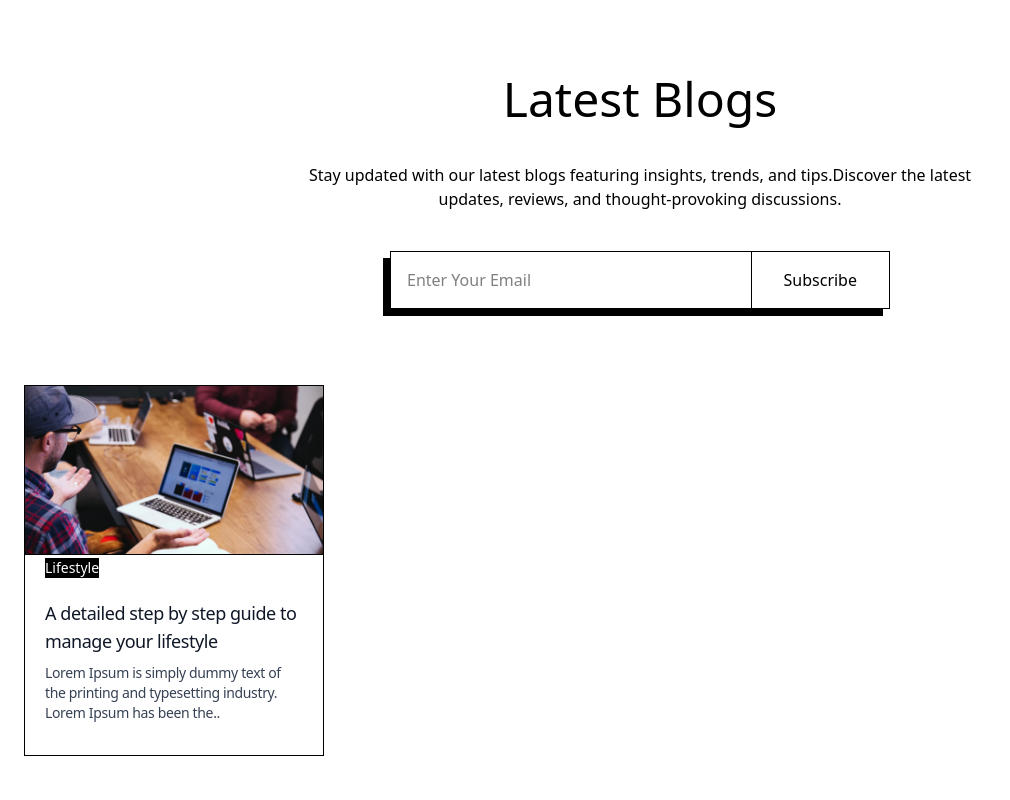
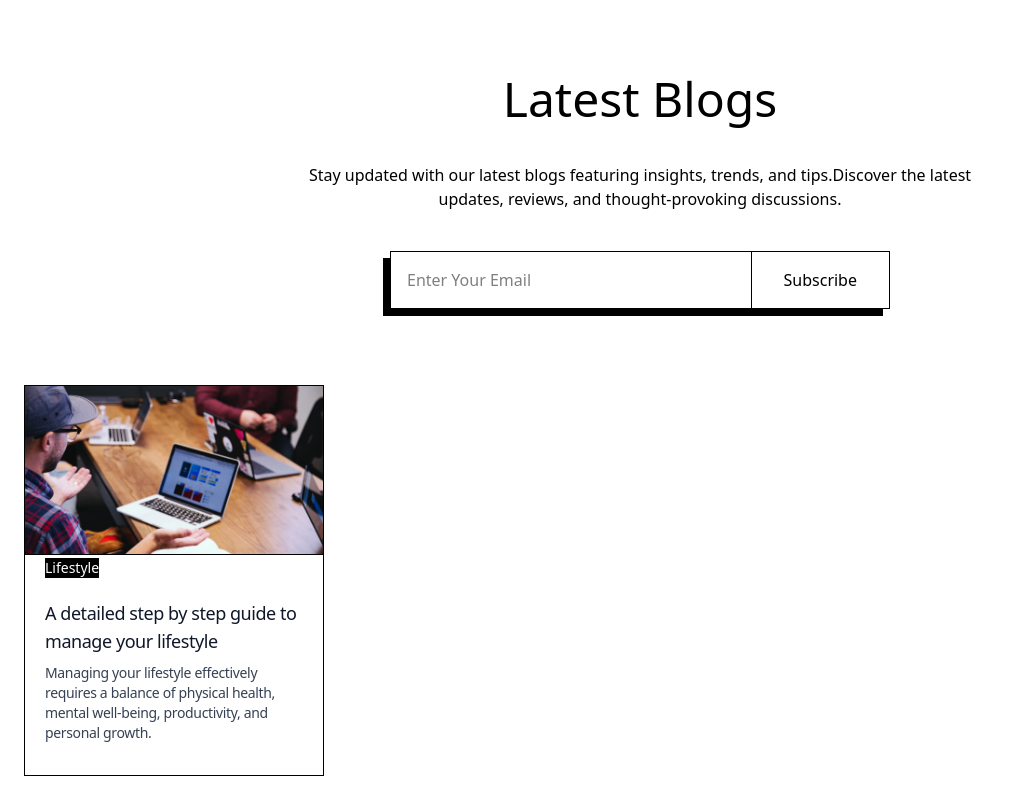
Before and after one commit to nadunthilina/-Full-Stack-Blog-App, a Next.js app in the folder next-blog-app/: page / in a window 1280 px wide. Shown: the part 477-1277 px from the top of the page, without its empty margins (0-1010 px from the left). Built offline with nearby package versions, Linux system fonts and the light colour scheme.

Commit message:
changes description

```diff
--- a/next-blog-app/Assets/assets.js
+++ b/next-blog-app/Assets/assets.js
@@ -45,7 +45,7 @@ export const assets = {
     export const blog_data = [{
         id:1,
         title:"A detailed step by step guide to manage your lifestyle",
-        description:"Lorem Ipsum is simply dummy text of the printing and typesetting industry. Lorem Ipsum has been the..",
+        description:"Managing your lifestyle effectively requires a balance of physical health, mental well-being, productivity, and personal growth.",
         image:blog_pic_1,
         date:Date.now(),
         category:"Lifestyle",
@@ -55,7 +55,7 @@ export const assets = {
     {
         id:2,
         title:"How to create an effective startup roadmap or ideas",
-        description:"Lorem Ipsum is simply dummy text of the printing and typesetting industry. Lorem Ipsum has been the..",
+        description:"A step-by-step guide to planning and executing a startup roadmap, from ideation to launch. Learn key strategies, milestones, and best practices to set your venture on a path to success.",
         image:blog_pic_2,
         date:Date.now(),
         category:"Startup",
@@ -65,7 +65,7 @@ export const assets = {
     {
         id:3,
         title:"Learning new technology to boost your career in software",
-        description:"Lorem Ipsum is simply dummy text of the printing and typesetting industry. Lorem Ipsum has been the..",
+        description:"Discover how staying updated with emerging technologies can enhance your software development career. Explore tools, programming languages, and frameworks that can make you more competitive in the industry.",
         image:blog_pic_3,
         date:Date.now(),
         category:"Technology",
```
